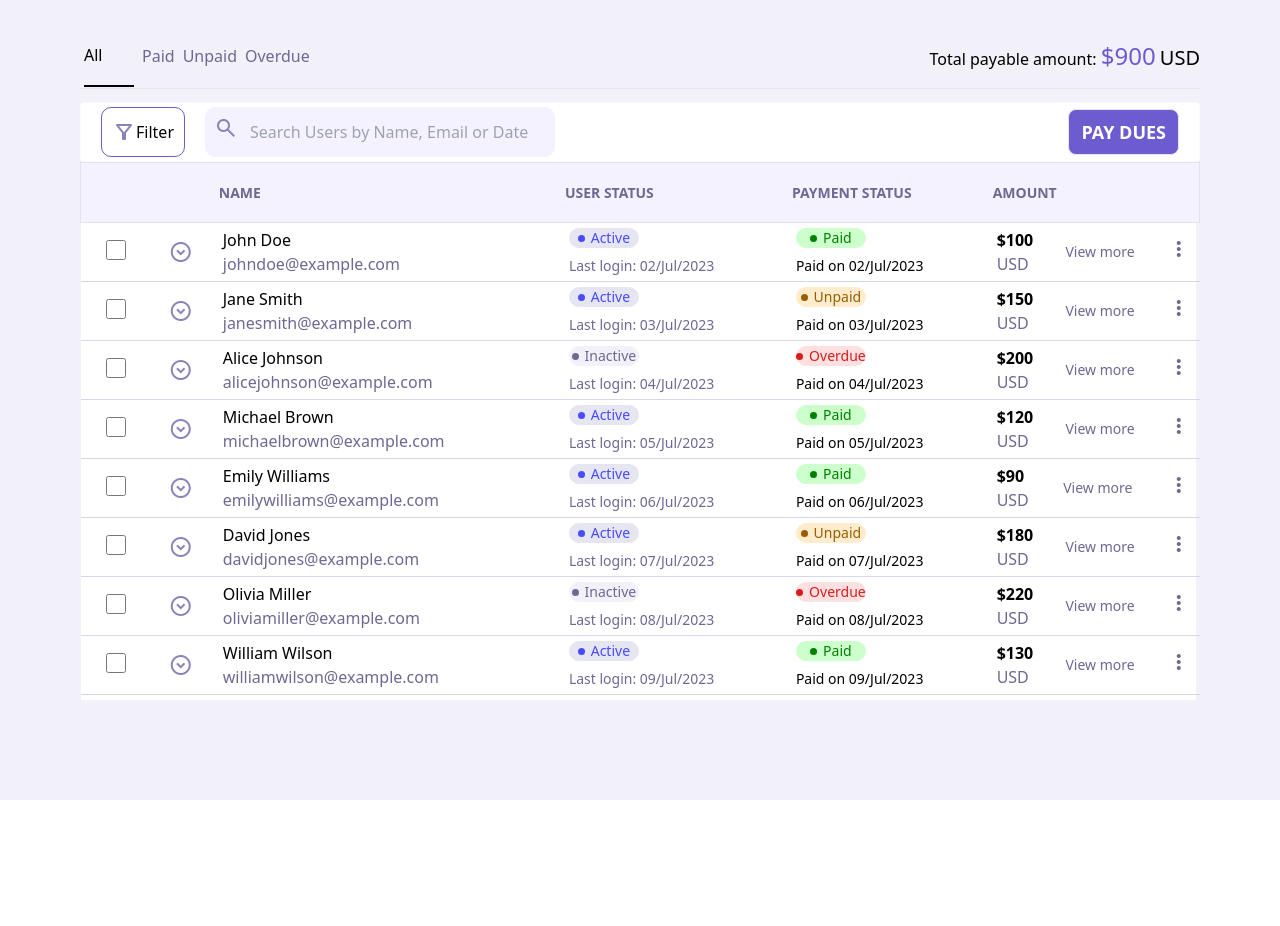
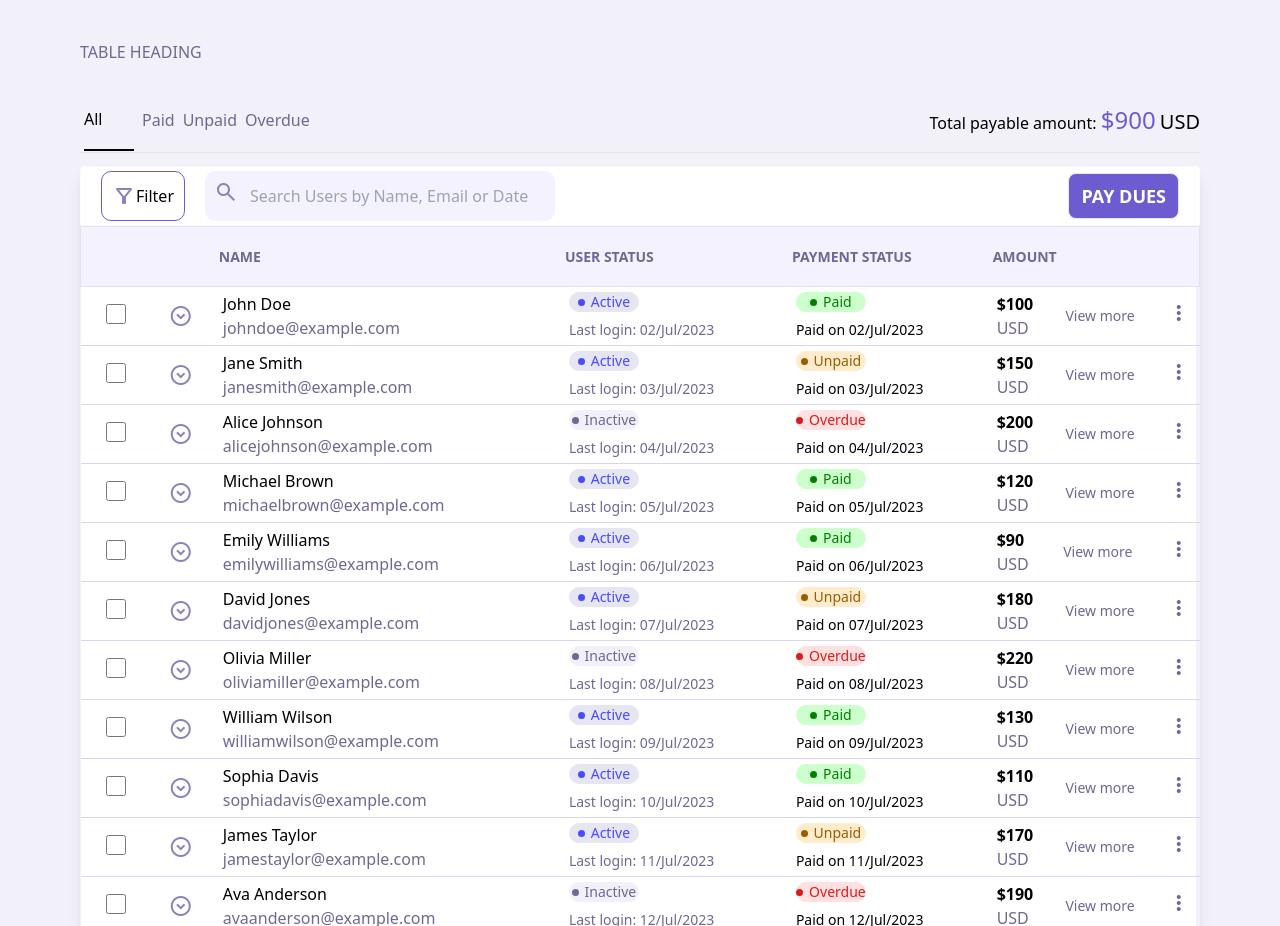
Before and after one commit to ajukadavid/scelloo, a Vue app: page / in a window 1280 px wide. Before the commit the page ends 800 px from the top, so only its background shows below. Built offline with nearby package versions, Linux system fonts and the light colour scheme.

Commit message:
added more functionalities and styling

```diff
--- a/src/App.vue
+++ b/src/App.vue
@@ -3,7 +3,7 @@ import dashboard from './components/dashboard.vue'
 </script>
 
 <template>
-  <div class=" h-screen bg-blue-800">
+  <div>
     <dashboard />
 
   </div>
--- a/src/components/dashboard.vue
+++ b/src/components/dashboard.vue
@@ -4,14 +4,11 @@ import tableView from './tableView.vue';
 
 <template>
   <div class="w-full px-20 main h-screen">
-    <div class="h-[700px] pb-5 overflow-auto">
+    <div class="flex flex-col">
+      <span class="email mt-10">TABLE HEADING</span>
       <tableView class="w-full h-full" />
     </div>
   </div>
 </template>
 
-<style scoped>
-.main {
-  background-color: #F2F0F9;
-}
-</style>
+<style scoped></style>
--- a/src/components/tableView.vue
+++ b/src/components/tableView.vue
@@ -81,7 +81,7 @@
                         DUES</button>
                 </div>
             </div>
-            <div>
+            <div class=" h-[700px] pb-5 overflow-auto">
                 <table border="1">
                     <thead>
                         <tr class="main-header text-sm">
@@ -142,25 +142,33 @@
                                 <td>
                                     <div class="flex w-full items-center  justify-between">
                                         <div class="flex flex-col">
-                                            <span class="font-bold">${{ user.amount }}</span>
+                                            <span @click="user.showMore = false" class="font-bold">${{ user.amount }}</span>
                                             <span class="font-light email text-base">{{ user.currency }}</span>
                                         </div>
                                         <span class="email text-sm">View more</span>
-                                        <div @click="showMore(user.id)">
+                                        <div v-if="user.showMore" @click="handleCloseVal(user)"
+                                            class="shadow-lg flex items-center justify-center relative bottom-[10px] z-20 left-[40px] border-gray-100 w-fit border bg-white rounded-full px-1">
+                                            <span class="email text-base material-symbols-outlined">
+                                                close
+                                            </span>
+                                        </div>
+                                        <div @click="user.showMore = true">
                                             <span class="email material-symbols-outlined">
                                                 more_vert
                                             </span>
-                                            <div v-if="showId === user.id"
-                                                class="border border-gray-300  rounded bg-white shadow-lg w-[160px] h-fit absolute top-[200px] right-[100px]">
+
+                                            <div v-if="user.showMore"
+                                                class="border  border-gray-300 z-0  rounded bg-white shadow-lg w-[160px] h-fit absolute top-[230px] right-[100px]">
                                                 <div>
+
                                                     <div class="flex">
-                                                        <div class="flex flex-col gap-1 w-full m-4">
-                                                            <span class="hover:bg-purple-50 px-2">Edit</span>
-                                                            <span class="hover:bg-purple-50 px-2">View Profile</span>
-                                                            <span class="text-green-500 hover:bg-purple-50 px-2">Activate
+                                                        <div class="flex flex-col gap-1 w-full m-2">
+                                                            <span class="hover:bg-purple-50 px-1">Edit</span>
+                                                            <span class="hover:bg-purple-50 px-1">View Profile</span>
+                                                            <span class="text-green-500 hover:bg-purple-50 px-1">Activate
                                                                 User</span>
                                                             <hr />
-                                                            <span class="hover:bg-purple-50 px-2 text-red-500">Delete</span>
+                                                            <span class="hover:bg-purple-50 px-1 text-red-500">Delete</span>
                                                         </div>
                                                         <div></div>
                                                     </div>
@@ -229,12 +237,11 @@ const tabFilter = ref(false)
 const tabData = ref<any>([])
 const sortFilter = ref('All')
 const userFilter = ref('All')
-const showId = ref('')
-const showVal = ref(false)
 
-const showMore = (id: string) => {
-    showId.value = id
-    showVal.value = true
+
+
+const handleCloseVal = (user: any) => {
+    user.showMore = false
 }
 
 watch(sortFilter, (newVal) => {
@@ -271,7 +278,10 @@ watch(userFilter, (newVal) => {
 })
 
 const handleTabUpdate = (tab: string) => {
-    if (tab === 'All' && sortFilter.value === '') {
+    if (tab === 'All' && !!searchInput) {
+        tabFilter.value = false
+    }
+    if (tab === 'All') {
         tabFilter.value = true
         tabData.value = store.state.users
     } else {
--- a/src/store.ts
+++ b/src/store.ts
@@ -13,7 +13,7 @@ export const store = createStore<State>({
         id: 1,
         firstName: "John",
         lastName: "Doe",
-        email: "johndoe@example.com",
+        email: "johndoe@example.com", showMore: false,
         paymentStatus: "Paid",
         paymentColor: '#007F00',
         paymentBg: '#CDFFCD',
@@ -41,7 +41,7 @@ export const store = createStore<State>({
         id: 2,
         firstName: "Jane",
         lastName: "Smith",
-        email: "janesmith@example.com",
+        email: "janesmith@example.com", showMore: false,
         paymentStatus: "Unpaid",
 paymentColor: '#965E00 ',
 paymentBg: '#FFECCC',
@@ -67,7 +67,7 @@ status: "Active",
         id: 3,
         firstName: "Alice",
         lastName: "Johnson",
-        email: "alicejohnson@example.com",
+        email: "alicejohnson@example.com", showMore: false,
        paymentStatus: "Overdue",
 paymentColor: '#D81C1C',
 paymentBg: '#FFE0E0',
@@ -94,7 +94,7 @@ paymentBg: '#FFE0E0',
         id: 4,
         firstName: "Michael",
         lastName: "Brown",
-        email: "michaelbrown@example.com",
+        email: "michaelbrown@example.com", showMore: false,
        paymentStatus: "Paid",
 paymentColor: '#007F00',
 paymentBg: '#CDFFCD',
@@ -121,7 +121,7 @@ status: "Active",
         id: 5,
         firstName: "Emily",
         lastName: "Williams",
-        email: "emilywilliams@example.com",
+        email: "emilywilliams@example.com", showMore: false,
        paymentStatus: "Paid",
 paymentColor: '#007F00',
 paymentBg: '#CDFFCD',
@@ -148,7 +148,7 @@ status: "Active",
         id: 6,
         firstName: "David",
         lastName: "Jones",
-        email: "davidjones@example.com",
+        email: "davidjones@example.com", showMore: false,
         paymentStatus: "Unpaid",
 paymentColor: '#965E00 ',
 paymentBg: '#FFECCC',
@@ -174,7 +174,7 @@ status: "Active",
         id: 7,
         firstName: "Olivia",
         lastName: "Miller",
-        email: "oliviamiller@example.com",
+        email: "oliviamiller@example.com", showMore: false,
        paymentStatus: "Overdue",
 paymentColor: '#D81C1C',
 paymentBg: '#FFE0E0',
@@ -201,7 +201,7 @@ paymentBg: '#FFE0E0',
         id: 8,
         firstName: "William",
         lastName: "Wilson",
-        email: "williamwilson@example.com",
+        email: "williamwilson@example.com", showMore: false,
        paymentStatus: "Paid",
 paymentColor: '#007F00',
 paymentBg: '#CDFFCD',
@@ -228,7 +228,7 @@ status: "Active",
         id: 9,
         firstName: "Sophia",
         lastName: "Davis",
-        email: "sophiadavis@example.com",
+        email: "sophiadavis@example.com", showMore: false,
        paymentStatus: "Paid",
 paymentColor: '#007F00',
 paymentBg: '#CDFFCD',
@@ -255,7 +255,7 @@ status: "Active",
         id: 10,
         firstName: "James",
         lastName: "Taylor",
-        email: "jamestaylor@example.com",
+        email: "jamestaylor@example.com", showMore: false,
         paymentStatus: "Unpaid",
 paymentColor: '#965E00 ',
 paymentBg: '#FFECCC',
@@ -281,7 +281,7 @@ status: "Active",
         id: 11,
         firstName: "Ava",
         lastName: "Anderson",
-        email: "avaanderson@example.com",
+        email: "avaanderson@example.com", showMore: false,
        paymentStatus: "Overdue",
 paymentColor: '#D81C1C',
 paymentBg: '#FFE0E0',
@@ -308,7 +308,7 @@ paymentBg: '#FFE0E0',
         id: 12,
         firstName: "Joseph",
         lastName: "Thomas",
-        email: "josephthomas@example.com",
+        email: "josephthomas@example.com", showMore: false,
        paymentStatus: "Paid",
 paymentColor: '#007F00',
 paymentBg: '#CDFFCD',
@@ -335,7 +335,7 @@ status: "Active",
         id: 13,
         firstName: "Isabella",
         lastName: "Roberts",
-        email: "isabellaroberts@example.com",
+        email: "isabellaroberts@example.com", showMore: false,
        paymentStatus: "Paid",
 paymentColor: '#007F00',
 paymentBg: '#CDFFCD',
@@ -362,7 +362,7 @@ status: "Active",
         id: 14,
         firstName: "Mason",
         lastName: "Johnson",
-        email: "masonjohnson@example.com",
+        email: "masonjohnson@example.com", showMore: false,
         paymentStatus: "Unpaid",
 paymentColor: '#965E00 ',
 paymentBg: '#FFECCC',
@@ -388,7 +388,7 @@ status: "Active",
         id: 15,
         firstName: "Ella",
         lastName: "Martinez",
-        email: "ellamartinez@example.com",
+        email: "ellamartinez@example.com", showMore: false,
        paymentStatus: "Overdue",
 paymentColor: '#D81C1C',
 paymentBg: '#FFE0E0',
@@ -415,7 +415,7 @@ paymentBg: '#FFE0E0',
         id: 16,
         firstName: "Liam",
         lastName: "Garcia",
-        email: "liamgarcia@example.com",
+        email: "liamgarcia@example.com", showMore: false,
        paymentStatus: "Paid",
 paymentColor: '#007F00',
 paymentBg: '#CDFFCD',
@@ -442,7 +442,7 @@ status: "Active",
         id: 17,
         firstName: "Luna",
         lastName: "Clark",
-        email: "lunaclark@example.com",
+        email: "lunaclark@example.com", showMore: false,
        paymentStatus: "Paid",
 paymentColor: '#007F00',
 paymentBg: '#CDFFCD',
@@ -469,7 +469,7 @@ status: "Active",
         id: 18,
         firstName: "Noah",
         lastName: "Baker",
-        email: "noahbaker@example.com",
+        email: "noahbaker@example.com", showMore: false,
         paymentStatus: "Unpaid",
 paymentColor: '#965E00 ',
 paymentBg: '#FFECCC',
@@ -495,7 +495,7 @@ status: "Active",
         id: 19,
         firstName: "Mia",
         lastName: "Gonzalez",
-        email: "miagonzalez@example.com",
+        email: "miagonzalez@example.com", showMore: false,
        paymentStatus: "Overdue",
 paymentColor: '#D81C1C',
 paymentBg: '#FFE0E0',
@@ -522,7 +522,7 @@ paymentBg: '#FFE0E0',
         id: 20,
         firstName: "Benjamin",
         lastName: "Hall",
-        email: "benjaminhall@example.com",
+        email: "benjaminhall@example.com", showMore: false,
        paymentStatus: "Paid",
 paymentColor: '#007F00',
 paymentBg: '#CDFFCD',
--- a/src/styles/app.css
+++ b/src/styles/app.css
@@ -136,3 +136,10 @@ input[type='radio']:checked:after {
     border: 1px solid #F2F0F9;
     border-radius: 3px;
 }
+
+body {
+        background-color: #F2F0F9;
+}
+.titleText {
+
+}
```
